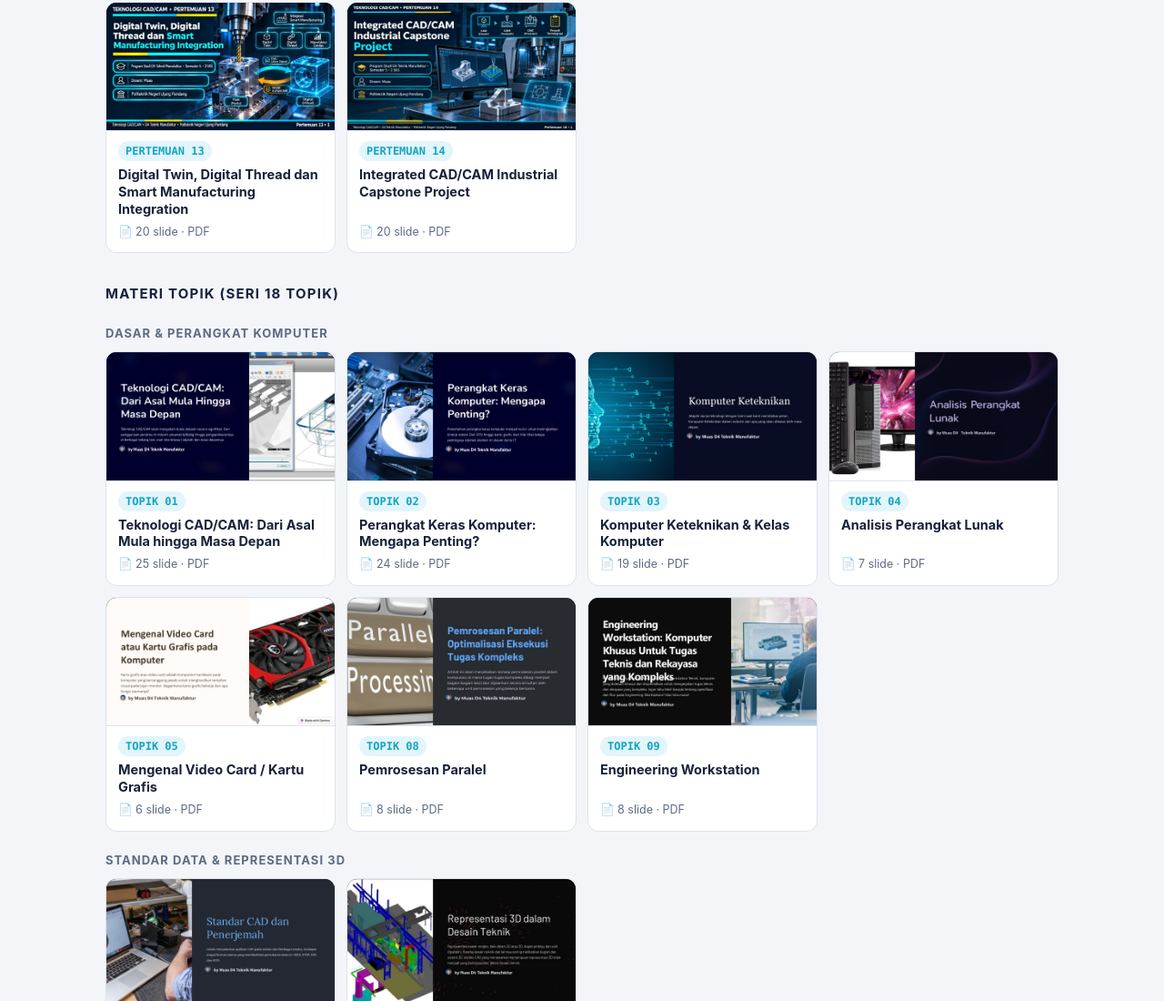
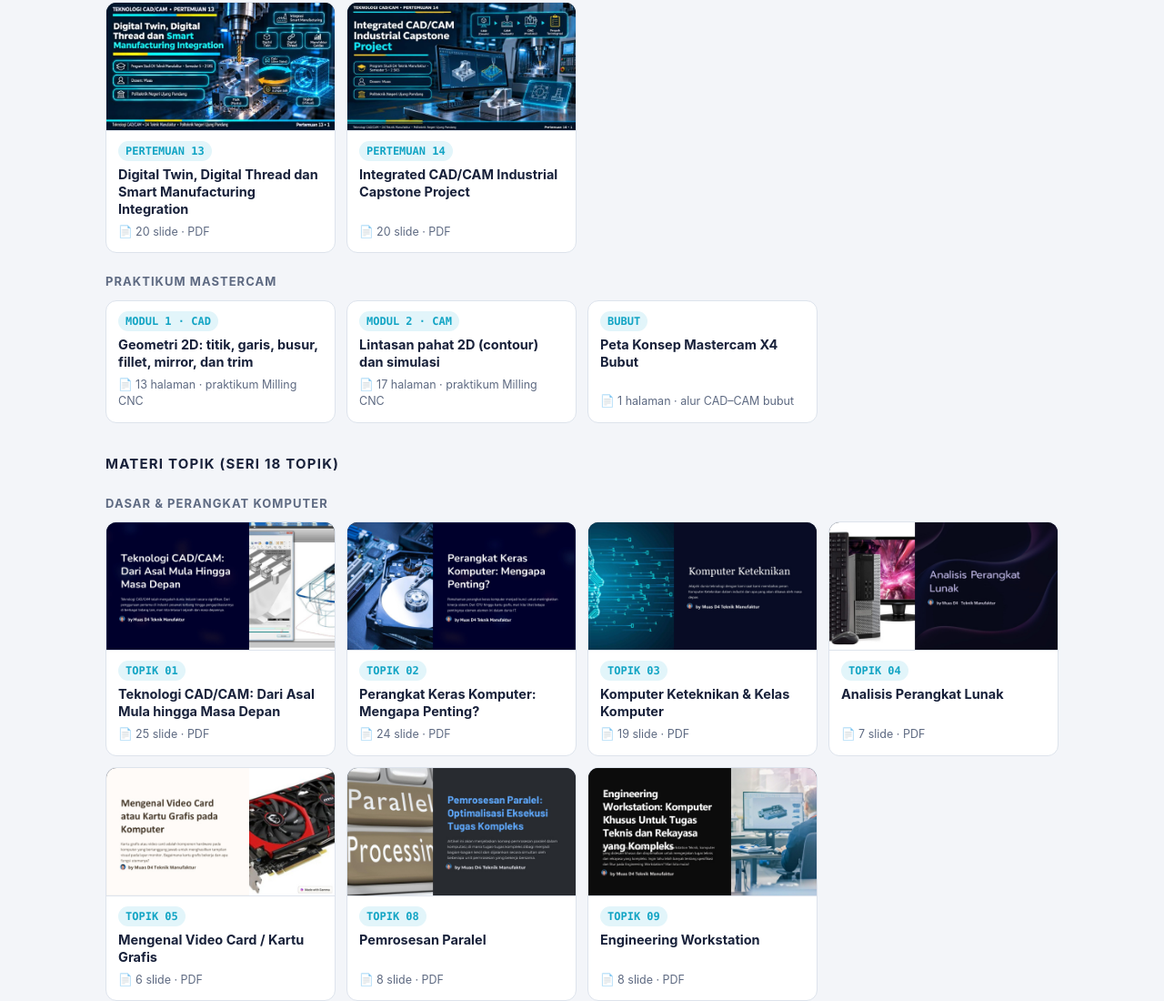
Before and after one commit to muasmuchtar/teknologi-cad-cam, a plain HTML site: page index.html in a window 1280 px wide. Shown: the part 1203-2303 px from the top of the page at 91% size. Drawn offline with Linux system fonts and the light colour scheme.

Commit message:
Tambah materi pelengkap dari folder Mata Kuliah
Co-Authored-By: Claude Opus 5.5 <noreply@anthropic.com>

```diff
--- a/index.html
+++ b/index.html
@@ -67,6 +67,12 @@
     <a class="card" href="slide-2026/p13.pdf" target="_blank" rel="noopener"><img src="slide-2026/p13-sampul.jpg" alt="Sampul Pertemuan 13" loading="lazy"><div><span class="num">PERTEMUAN 13</span><b>Digital Twin, Digital Thread dan Smart Manufacturing Integration</b><small>📄 20 slide · PDF</small></div></a>
     <a class="card" href="slide-2026/p14.pdf" target="_blank" rel="noopener"><img src="slide-2026/p14-sampul.jpg" alt="Sampul Pertemuan 14" loading="lazy"><div><span class="num">PERTEMUAN 14</span><b>Integrated CAD/CAM Industrial Capstone Project</b><small>📄 20 slide · PDF</small></div></a>
   </section>
+  <h2 class="sec">Praktikum Mastercam</h2>
+  <section class="grid" style="grid-template-columns:repeat(auto-fill,minmax(250px,1fr))">
+    <a class="card" href="praktikum/milling-modul-1.pdf" target="_blank" rel="noopener"><div><span class="num">MODUL 1 · CAD</span><b>Geometri 2D: titik, garis, busur, fillet, mirror, dan trim</b><small>📄 13 halaman · praktikum Milling CNC</small></div></a>
+    <a class="card" href="praktikum/milling-modul-2.pdf" target="_blank" rel="noopener"><div><span class="num">MODUL 2 · CAM</span><b>Lintasan pahat 2D (contour) dan simulasi</b><small>📄 17 halaman · praktikum Milling CNC</small></div></a>
+    <a class="card" href="praktikum/peta-konsep-mastercam-bubut.pdf" target="_blank" rel="noopener"><div><span class="num">BUBUT</span><b>Peta Konsep Mastercam X4 Bubut</b><small>📄 1 halaman · alur CAD–CAM bubut</small></div></a>
+  </section>
   <h2 class="sec" style="margin-top:34px;font-size:15px;color:var(--ink)">Materi topik (seri 18 topik)</h2>
   <div id="groups"></div>
 </main>
```
Also changed, not shown: 3 other files.
